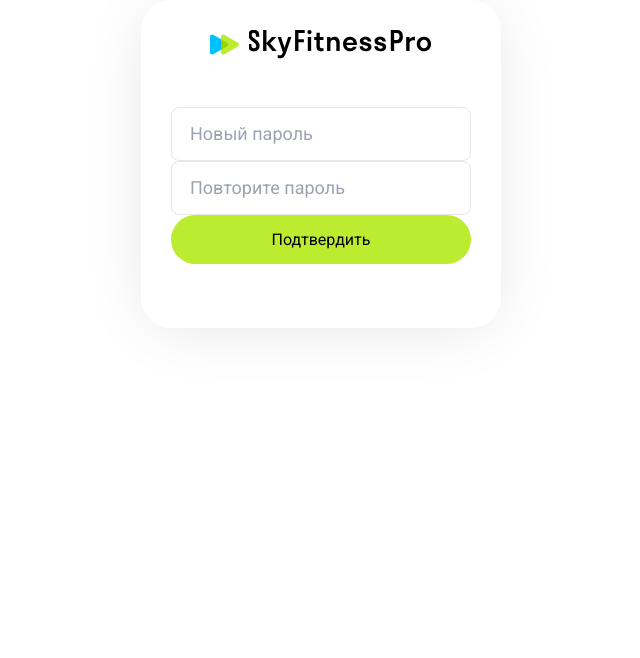
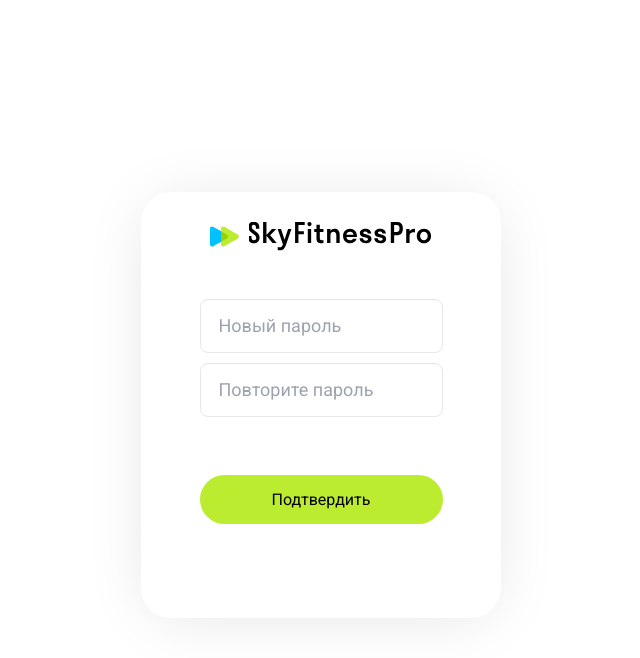
Before and after one commit to Duffblackraven/SkyFitnessPro, a Next.js app: page /reset-password in a window 1280 px wide. Shown: the top 658 px of the page, without its empty margins (319-959 px from the left). Built offline with nearby package versions, Linux system fonts and the light colour scheme.

Commit message:
Верстка

```diff
--- a/src/app/page.tsx
+++ b/src/app/page.tsx
@@ -10,10 +10,9 @@
 
 export default async function Home() {
   const courses = await getCourses();
-  // console.log("Количество курсов:", courses.length);
-  // console.log("Описание курсов:", courses);
+
   const userName = cookies().get("email")?.value;
-// __________________________________________________
+
   const userId = cookies().get("uid")?.value;
   let coursesUserId = [];
   if (userId) {
--- a/src/app/reset-password/page.tsx
+++ b/src/app/reset-password/page.tsx
@@ -33,10 +33,10 @@
   };
 
   return (
-    <section className="shadow-base rounded flex flex-col items-center p-[30px] w-[360px] m-auto text-black">
+    <section className="shadow-base rounded flex flex-col items-center align-items:center p-[30px] w-[360px] m-auto mt-[15%]  text-black">
       <Logo />
-      <div className="mt-12 mb-[34px] grid gap-y-2.5 w-full">
-        <form action={handleResetPassword}>
+      <div className="">
+        <form className="mt-12 mb-[34px] grid gap-y-2.5 w-full" action={handleResetPassword}>
           <Input
             type={"password"}
             name={"password"}
@@ -50,7 +50,7 @@
 
           />
 
-          <div className="flex flex-col gap-2.5 w-full">
+          <div className="mt-12 mb-[30px] w-full text-black">
             <Button  type={"submit"} green={true}>
               Подтвердить
             </Button>
--- a/src/app/workout-page/[[...id]]/page.tsx
+++ b/src/app/workout-page/[[...id]]/page.tsx
@@ -76,7 +76,7 @@
         <WorkoutVideo video={workout.video} />
         <div className="p-10 rounded shadow-base text-black">
           <HeadingFour>Упражнения тренировки:</HeadingFour>
-          <div className="grid grid-cols-3 justify-between gap-5 mt-5">
+          <div className="grid grid-cols-3 justify-between gap-5 mt-5 ">
             {workout.exercises
               ? workout.exercises.map((ex, index) => (
                 <ExerciseBlock
--- a/src/components/selectWorkoutModal/index.tsx
+++ b/src/components/selectWorkoutModal/index.tsx
@@ -8,7 +8,7 @@
   const workoutList = await getCourseWorkouts({ id });
 
   return (
-    <section className="flex items-center justify-center h-screen ">
+    <section className="flex items-center justify-center h-screen text-black">
       <div className="bg-white rounded relative shadow-base w-[460px] p-10">
         <HeadingFour>Выберите тренировку</HeadingFour>
         <div className="grid">
--- a/src/components/shared/courseCard/index.tsx
+++ b/src/components/shared/courseCard/index.tsx
@@ -97,7 +97,7 @@
   return (
     <div className="bg-white rounded relative shadow-base">
       {userId && isAdded ? (
-        <form action={handleDeleteCourse} className="absolute right-3 top-3">
+        <form action={handleDeleteCourse} className="absolute right-3 top-3 text-black">
           <button
             type="submit"
             data-tooltip="Удалить курс"
@@ -109,7 +109,7 @@
           </button>
         </form>
       ) : (
-        <form action={handleAddCourse} className="absolute right-3 top-3">
+        <form action={handleAddCourse} className="absolute right-3 top-3 text-black">
           <button type="submit" data-tooltip="Добавить курс"
             className="after:content-[attr(data-tooltip)] after:opacity-0 after:transition-opacity after:rounded-md after:border after:border-black after:text-nowrap after:z-10 after:absolute after:top-10 after:left-6 after:bg-white after:text-[14px] after:p-1.5 hover:after:opacity-100"
             >
```
